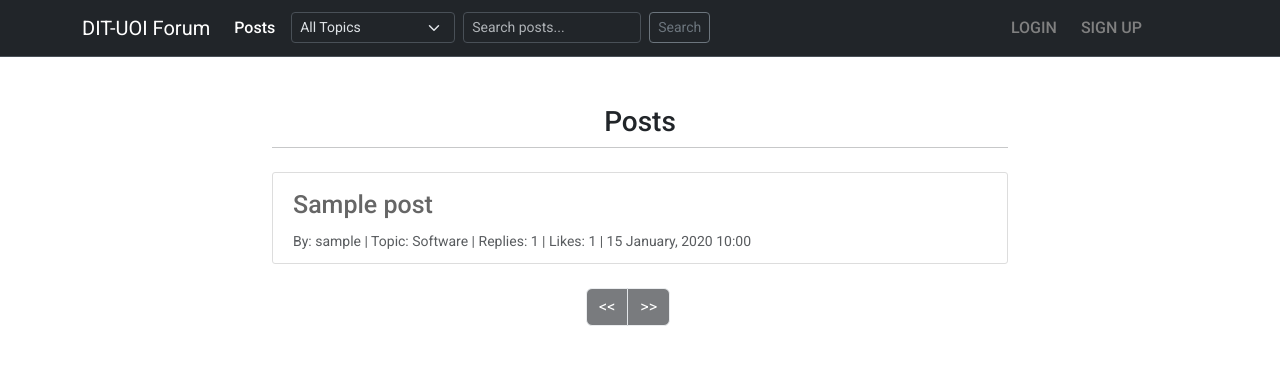
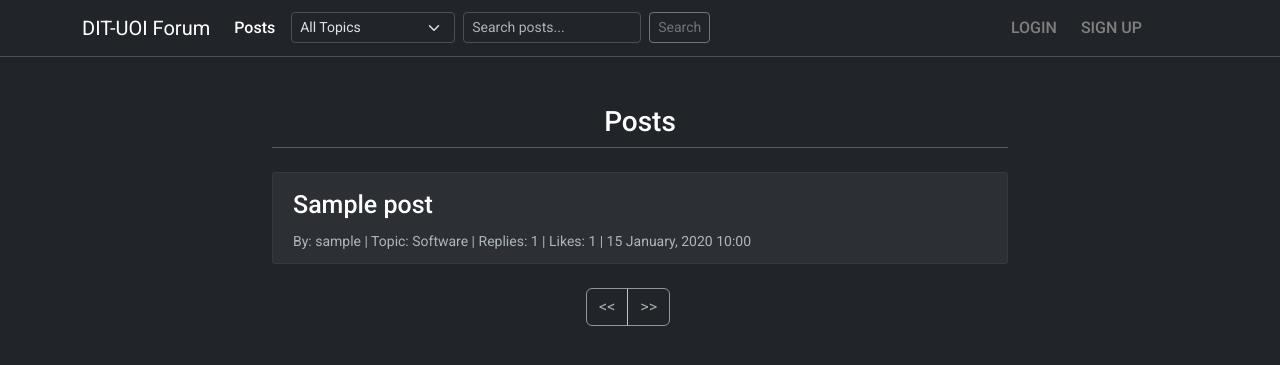
Before and after one commit to KafetzisThomas/UOI-StudyNotes, a Django app: page / in a window 1280 px wide. Shown: the top 365 px of the page. Run offline with Django 5.2, Linux system fonts and the light colour scheme; tables that the repository leaves empty hold one stand-in row (values such as "Sample post"); some libraries are stand-ins or nearby versions.

Commit message:
Update styles in posts template

```diff
--- a/forum/static/main.css
+++ b/forum/static/main.css
@@ -2,6 +2,8 @@
 @import url('https://fonts.googleapis.com/css2?family=Roboto:ital,wght@0,100;0,300;0,400;0,500;0,700;0,900;1,100;1,300;1,400;1,500;1,700;1,900&display=swap');
 
 body {
+  background: #212529;
+  color: #fff;
   font-family: 'Roboto', sans-serif;
   font-weight: 400;
   font-style: normal;
@@ -25,16 +27,16 @@
 
 /* Post styles */
 .post-section {
-  background: #ffffff;
+  background: #2c3035;
   padding: 10px 20px;
-  border: 1px solid #dddddd;
+  border: 1px solid #343a40;
   border-radius: 3px;
   margin-bottom: 20px;
 }
 
 /* Post name styles */
 .post-name {
-  color: #666666;
+  color: #fff;
   font-size: 25px;
   text-decoration: none;
   transition: color 0.3s ease;
@@ -42,5 +44,9 @@
 
 /* Hover state styles for posts name */
 .post-name:hover {
-  color: #333333;
+  color: #adb5bd;
 }
+
+.text-muted {
+  color: #adb5bd !important;
+}
--- a/forum/templates/forum/posts.html
+++ b/forum/templates/forum/posts.html
@@ -43,7 +43,7 @@
                     <li class="page-item">
                         <a class="page-link bg-dark text-white text-decoration-none"
                         href="?page={{ page_obj.previous_page_number }}"
-                        style="outline: none;"
+                        style="outline: auto;"
                         onclick="this.blur();">
                         &lt;&lt;
                         </a>
@@ -63,7 +63,7 @@
                     <li class="page-item">
                         <a class="page-link bg-dark text-white text-decoration-none"
                         href="?page={{ page_obj.next_page_number }}"
-                        style="outline: none;"
+                        style="outline: auto;"
                         onclick="this.blur();">
                         &gt;&gt;
                         </a>
```
